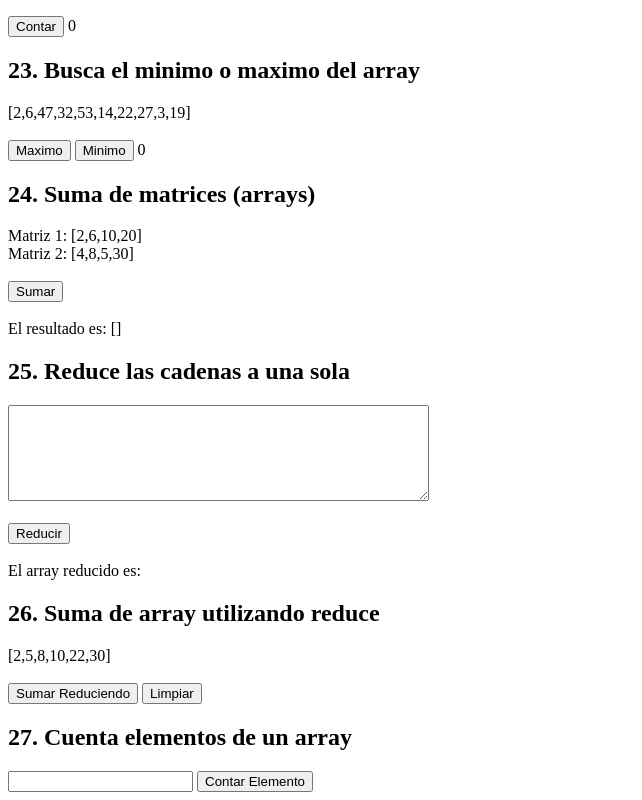
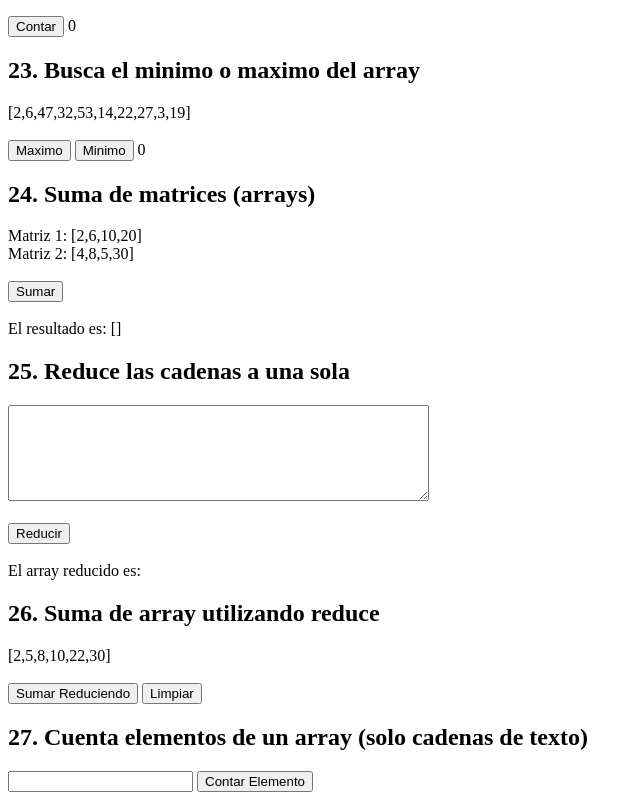
Before and after one commit to matiasmoscone1/practica-ejercicios-logica-programacion-react, a React (Vite) app: page / in a window 1280 px wide. Shown: the part 4218-5018 px from the top of the page, without its empty margins (0-642 px from the left). Built offline with nearby package versions, Linux system fonts and the light colour scheme.

Commit message:
Documentando ejercicio 27

```diff
--- a/src/ejercicios/CuentaElementos.jsx
+++ b/src/ejercicios/CuentaElementos.jsx
@@ -6,13 +6,14 @@
 
 import { useState } from "react";
 
-
+//creando componente
 const CuentaElementos = () => {
 
-
+    //creando array inicial de valores
     const array = ["hola", 3, 6, "hola", false, 70, true, "hola", 6, "6", "asdasd", "true",
     true, true, 6, "hola", {asd: "asd", num: 2}, ["gg", "gg", "gg"]];
 
+    //creando variables de estado
     const [valor, setValor] = useState(null);
     const [resultado, setResultado] = useState(null);
 
@@ -42,7 +43,7 @@ const CuentaElementos = () => {
 
     return(<>
     <div>
-        <h2>27. Cuenta elementos de un array </h2>
+        <h2>27. Cuenta elementos de un array (solo cadenas de texto) </h2>
         <input onChange={(e) => setValor(e.target.value)}/>{" "}
         <button onClick={() => cuentaElementosRepetidos(valor, array)}>Contar Elemento</button>{" "}
         {resultado}
```
